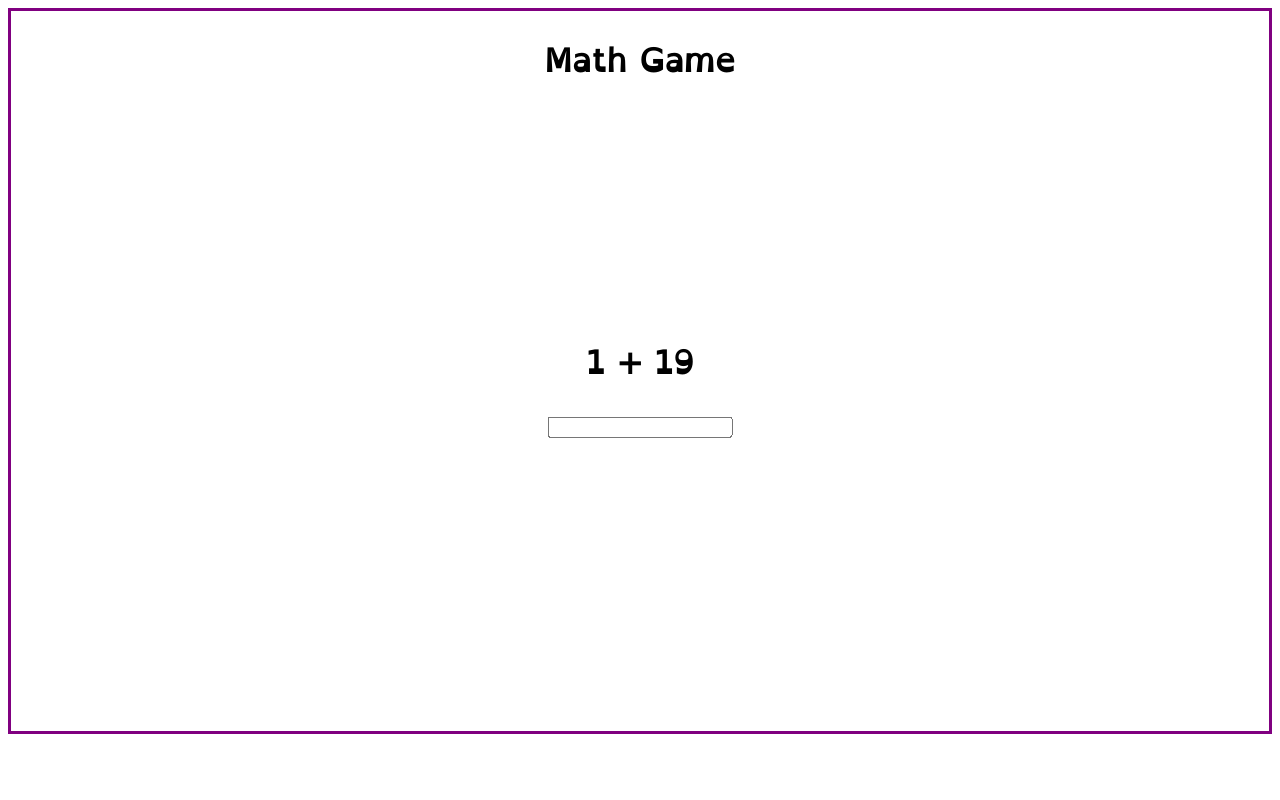
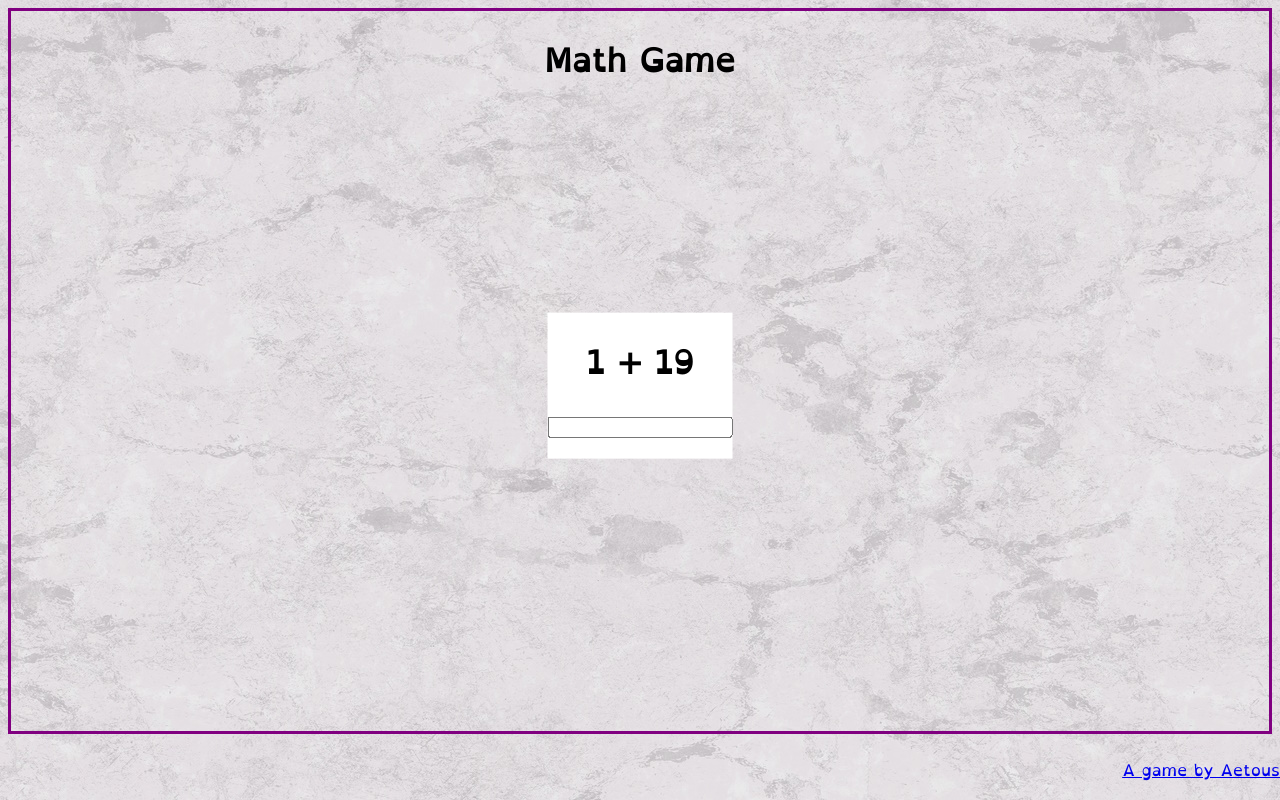
Before and after one commit to EhoNo1/MathGameWebsite, a Node server app: page / in a window 1280 px wide. Run offline with Node 20, Linux system fonts and the light colour scheme; some libraries are stand-ins or nearby versions.

Commit message:
Added footer and background texture

```diff
--- a/index.js
+++ b/index.js
@@ -14,8 +14,6 @@ app.set('port', process.env.PORT || 3000);
 
 app.use(express.static(__dirname + '/public'));
 app.use(express.urlencoded());
-
-
 
 
 app.get('/', function(req,res) {
--- a/public/styles.css
+++ b/public/styles.css
@@ -15,14 +15,25 @@ h1 {
 .center {
     margin: 0;
     position: absolute;
+    min-width: auto;
+    min-height: auto;
     top:50%;
     left:50%;
     transform: translate(-50%,-60%);
     text-align: center;
+    background-color: white;
 }
 
 body {
+    background-image: url('/textures/Marble012_1K-JPG_Color.jpg');
     font-family: openDyslexic;
     border: 3px solid purple;
     min-height: 90%;
 }
+
+footer {
+    text-align: right;
+    position: fixed;
+    right: 0;
+    bottom: 0;
+}
--- a/views/home.handlebars
+++ b/views/home.handlebars
@@ -1,7 +1,6 @@
 
 <h3>{{{response}}}</h3>
 <h1>{{{question}}}</h1>
-
     <form method="post">
         <input type="number" name="userAnswer"/>
         <input type="number" name="answer" value="{{{answer}}}" style="display:none" autofocus="true"/>
--- a/views/layouts/main.handlebars
+++ b/views/layouts/main.handlebars
@@ -10,4 +10,7 @@
             {{{body}}}
         </div>
     </body>
+    <footer>
+        <p><a href="https://github.com/EhoNo1/MathGameWebsite">A game by Aetous</a></p>
+    </footer>
 </html>
```
Also changed, not shown: public/textures/Marble012_1K-JPG_Color.jpg (added).
